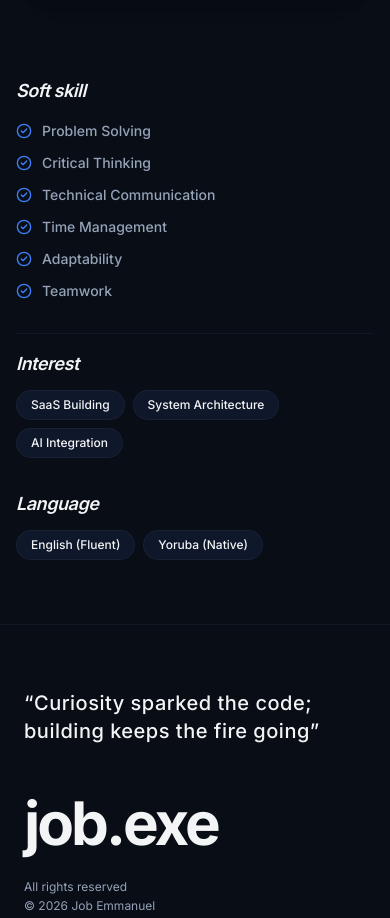
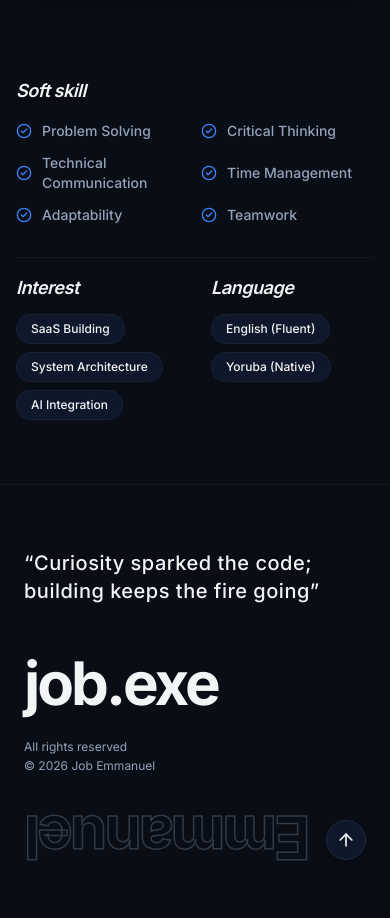
Before and after one commit to Emmanuelkorede/porfolio, a Next.js app: page / in a window 390 px wide. Shown: the part 3820-4738 px from the top of the page. Built offline with nearby package versions, Linux system fonts and the light colour scheme.

Commit message:
refractor : adjusted the  grid displa of the stack section

```diff
--- a/src/components/stack/StackSection.tsx
+++ b/src/components/stack/StackSection.tsx
@@ -45,7 +45,7 @@ export function StackSection() {
               <h3 className="text-lg sm:text-xl font-semibold text-foreground tracking-tight italic font-sans">
                 Soft skill
               </h3>
-              <div className="grid grid-cols-1 sm:grid-cols-2 gap-3">
+              <div className="grid grid-cols-2  gap-3">
                 {PERSONAL_DETAILS.softSkills.map((skill, idx) => (
                   <div key={idx} className="flex items-center gap-2.5">
                     <CheckCircle2 className="w-4 h-4 text-accent shrink-0" />
@@ -58,7 +58,7 @@ export function StackSection() {
             </div>
 
             {/* Interest & Language Row */}
-            <div className="grid grid-cols-1 sm:grid-cols-2 gap-8 pt-4 border-t border-border/40">
+            <div className="grid grid-cols-2 gap-8 pt-4 border-t border-border/40">
               {/* Interest */}
               <div className="space-y-3">
                 <h3 className="text-lg sm:text-xl font-semibold text-foreground tracking-tight italic font-sans">
```
